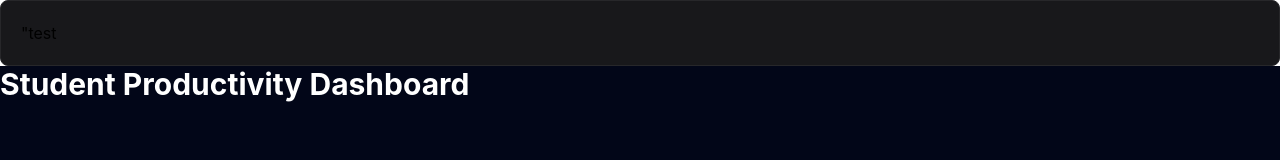
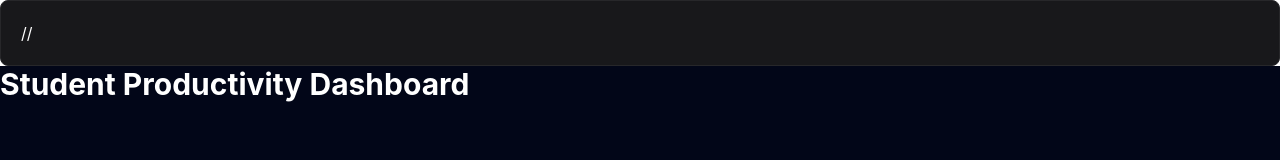
Before and after one commit to Davidhub907/productivity-dashboard, a React (Vite) app: page / in a window 1280 px wide. Shown: the top 160 px of the page. Built offline with nearby package versions, Linux system fonts and the light colour scheme.

Commit message:
Updated dashboard panel

```diff
--- a/src/components/dashboard/DashboardPanel.jsx
+++ b/src/components/dashboard/DashboardPanel.jsx
@@ -1,7 +1,11 @@
 function DashboardPanel({ title, subtitle, children, className = '' }) {
   return (
     <section className={`border rounded-lg p-5 bg-zinc-900 border-zinc-800 ${className}`}>
-      <h1>"test</h1>
+      <div className="text-white flex justify-between items-center">
+        <h2>// {title}</h2>
+        {subtitle && <span>{subtitle}</span>}
+      </div>
+      <div>{children}</div>
     </section>
   );
 }
```
